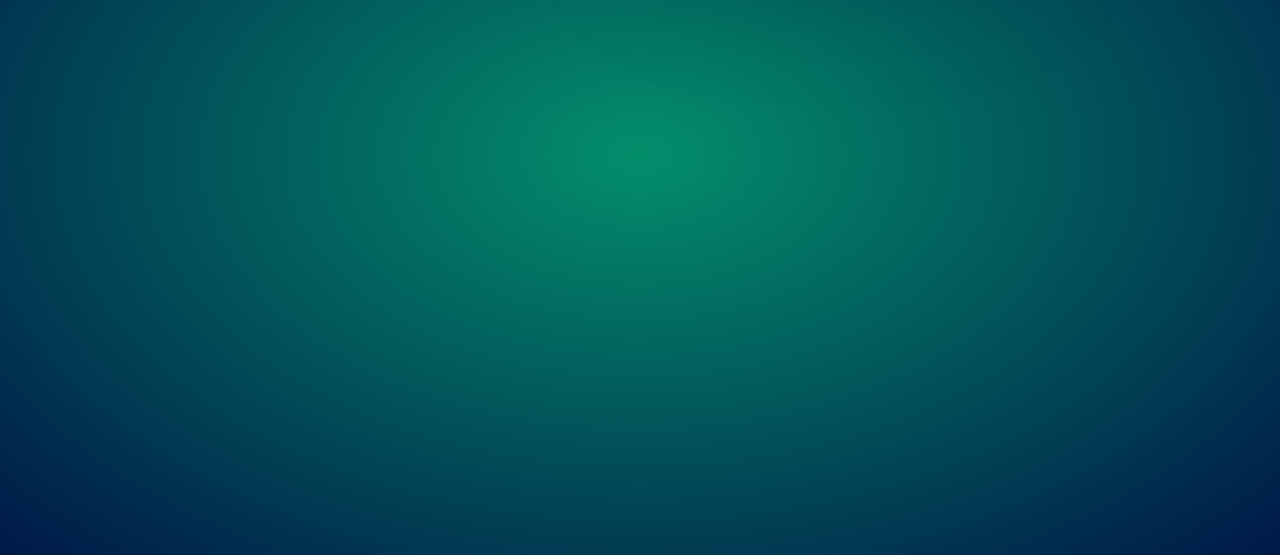
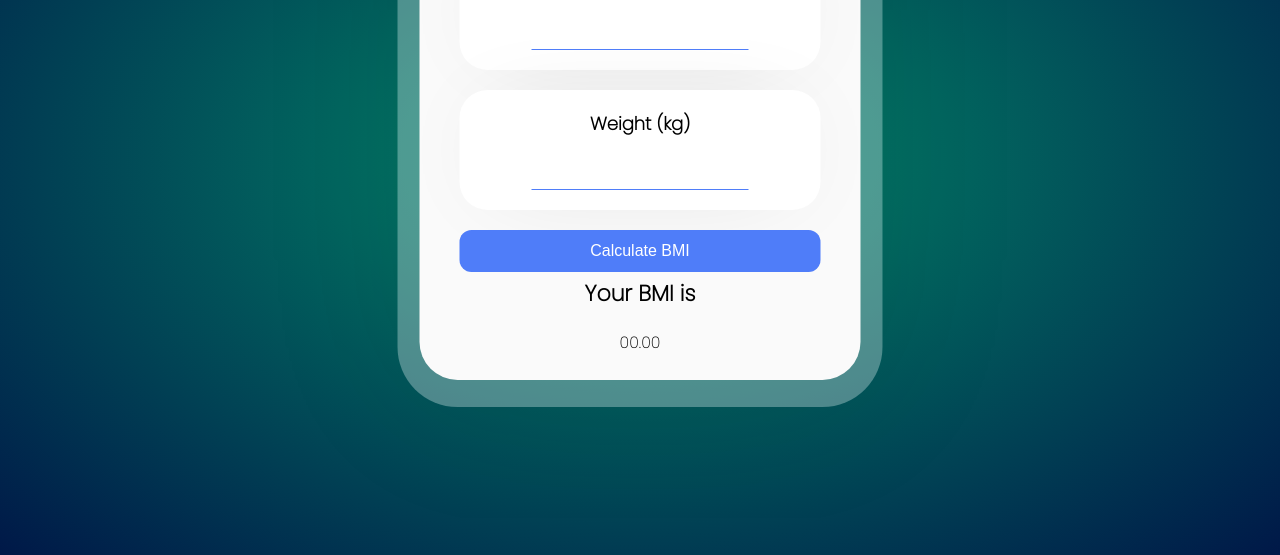
Before and after one commit to Zauverer/calculator-bmi-v1, a plain HTML site: page index.html in a window 1280 px wide. Shown: the part 245-800 px from the top of the page. Drawn offline with Linux system fonts and the light colour scheme.

Commit message:
second commit

```diff
--- a/index.html
+++ b/index.html
@@ -14,9 +14,21 @@
             <div class="content">
                 <div class="input">
                     <label for="height">Height (cm)</label>
-                    <input type="number" name="" id="">
+                    <input type="number" name="" id="height">
                 </div>
+                <div class="input">
+                    <label for="weight">Weight (kg)</label>
+                    <input type="number" name="" id="weight">
+                </div>
+                <button id="calculate">Calculate BMI</button>
             </div>
+
+            <div class="result">
+                <p>Your BMI is</p>
+                <div class="result">00.00</div>
+                <p class="comment"></p>
+            </div>
+
         </div>
     </div>
 </body>
--- a/style.css
+++ b/style.css
@@ -18,7 +18,7 @@ body{
     position: absolute;
     left: 50%;
     top: 10%;
-    transform: translate(-50%, 0%s);
+    transform: translate(-50%, 0%);
 }
 
 .box{
@@ -47,3 +47,70 @@ h1{
     font-size: 36px;
     padding: 30px 0;
 }
+
+.content{
+    padding: 0 40px;
+}
+
+.input{
+    background:  #fff;
+    box-shadow: 0 0 95px -35px rgba(0,0,0,0.15);
+    border-radius: 28px;
+    padding: 20px 0;
+    margin-bottom: 20px;
+}
+
+.input label{
+    display: block;
+    font-size: 18px;
+    font-weight: 600;
+    color: #000;
+    margin-bottom: 20px;
+}
+
+.input input{
+    outline: none;
+    border: none;
+    border-bottom: 1px solid #4f7df9;
+    width: 60%;
+    text-align: center;
+    font-size: 28px;
+}
+
+button#calculate{
+    color: #fff;
+    background: #4f7df9;
+    font-size: 16px;
+    border-radius: 12px;
+    padding: 12px 0;
+    width: 100%;
+    outline: none;
+    border: none;
+    transition: background 0.2s ease;
+}
+
+button#calculate:hover{
+    background: #0044ff;
+}
+
+.result{
+    padding: 5px 10px;
+}
+
+.result p{
+    font-weight: 600;
+    font-size: 22px;
+    color: #000;
+    margin-bottom: 15px;
+}
+
+.result #result{
+    font-size: 36px;
+    font-weight: 900;
+    color: #4f7df9;
+    background-color: #eaeaea;
+    display: inline-block;
+    padding: 7px 20px;
+    border-radius: 55px;
+    margin-bottom: 25px;
+}
```
